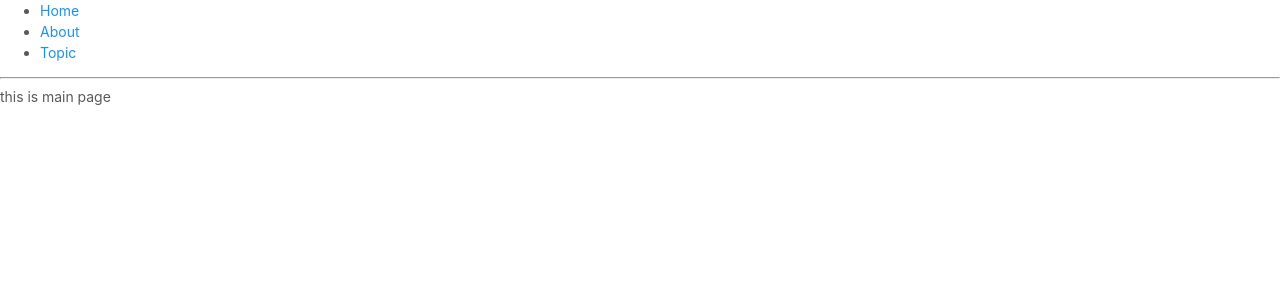
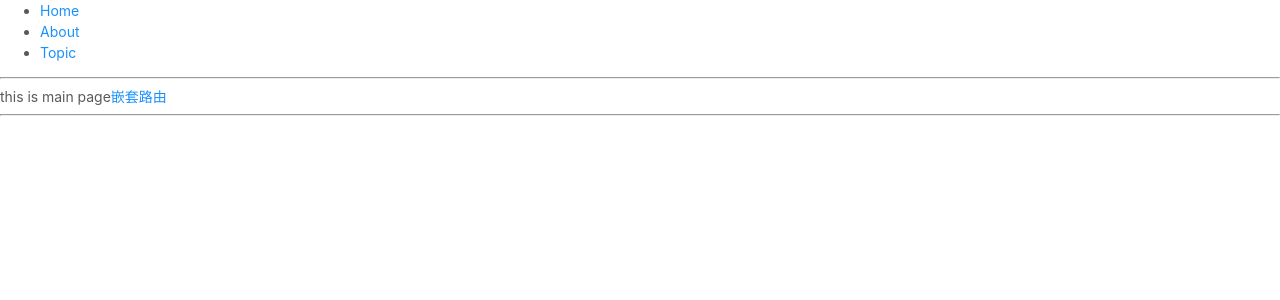
Before and after one commit to HyiiiiiiiiaiiiiiiniiiiL/bick-manage, a React app: page /#/ in a window 1280 px wide. Shown: the top 300 px of the page. Built offline with nearby package versions, Linux system fonts and the light colour scheme.

Commit message:
嵌套路由

```diff
--- a/src/pages/demo/router-demo/router02/Home.js
+++ b/src/pages/demo/router-demo/router02/Home.js
@@ -1,8 +1,5 @@
 import React from 'react'
-import { HashRouter, Route, Link, Switch } from "react-router-dom"
-import Main from "./Main"
-import About from "./About"
-import Topic from "./Topic"
+import { HashRouter, Link } from "react-router-dom"
 
 
 export default class Home extends React.Component {
@@ -16,11 +13,7 @@ export default class Home extends React.Component {
                         <li><Link to="/topic">Topic</Link></li>
                     </ul>
                     <hr />
-                    <Switch>
-                        <Route exact={true} path="/" component={Main} />
-                        <Route path="/about" component={About} />
-                        <Route path="/topic" component={Topic} />
-                    </Switch>
+                    {this.props.children}
                 </div>
             </HashRouter>
         )
--- a/src/pages/demo/router-demo/router02/Main.js
+++ b/src/pages/demo/router-demo/router02/Main.js
@@ -1,10 +1,13 @@
 import React from 'react'
-
+import { Link } from "react-router-dom"
 export default class Main extends React.Component {
     render() {
         return (
             <div>
                 this is main page
+                <Link to="/main/a">嵌套路由</Link>
+                <hr />
+                {this.props.children}
             </div>
         )
     }
--- a/src/pages/demo/router-demo/router02/Router.js
+++ b/src/pages/demo/router-demo/router02/Router.js
@@ -10,7 +10,11 @@ export default class IRoute extends React.Component {
             <div>
                 <Router>
                     <Home>
-                        <Route path="/main" component={Main}></Route>
+                        <Route path="/" render={() =>
+                            <Main>
+                                <Route path="/main/a" component={About} />
+                            </Main>
+                        }></Route>
                         <Route path="/about" component={About} />
                         <Route path="/topic" component={Topic} />
                     </Home>
```
